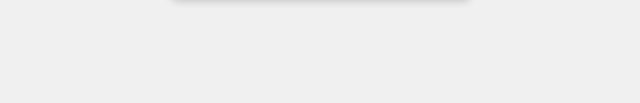
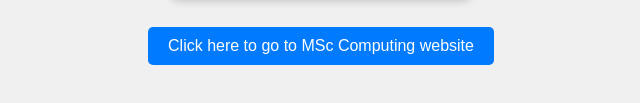
Before and after one commit to alfonsog0/alfonsog0.github.io, a plain HTML site: page index.html in a window 1280 px wide. Shown: the part 361-464 px from the top of the page, without its empty margins (319-959 px from the left). Drawn offline with Linux system fonts and the light colour scheme.

Commit message:
Added link

```diff
--- a/index.html
+++ b/index.html
@@ -25,11 +25,32 @@
             	box-shadow: 0px 4px 8px rgba(0, 0, 0, 0.2);
             	margin-top: 20px;
         	}
+		section {
+            	margin-top: 30px;
+        	}
+        	.link-button {
+            	display: inline-block;
+            	background-color: #007BFF;
+            	color: white;
+            	padding: 10px 20px;
+            	text-decoration: none;
+            	border-radius: 5px;
+            	font-size: 16px;
+            	transition: background-color 0.3s ease;
+        	}
+        	.link-button:hover {
+        	background-color: #0056b3;
+        }
     	</style>
 </head>
 <body>
 	<b>Alfonso Gambino</b>
 	<p>website 1</p>
 	<img src="images/space.jpg" alt="A description of the image" width="300">
+	<section>
+        <a href="https://www.imperial.ac.uk/computing/" class="link-button" target="_blank">
+            Click here to go to MSc Computing website
+        </a>
+    </section>
 </body>
 </html>
```
